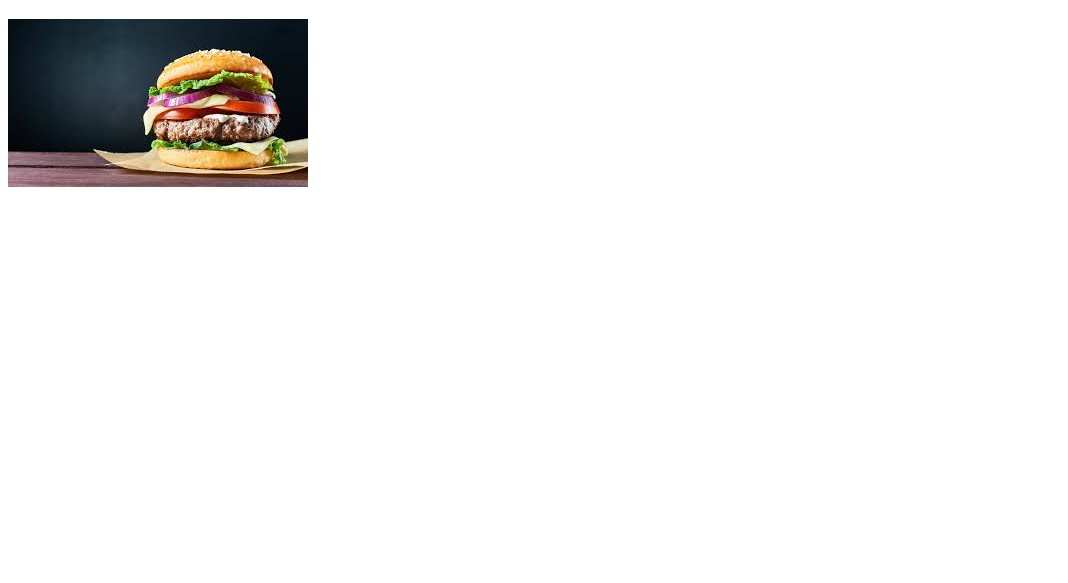
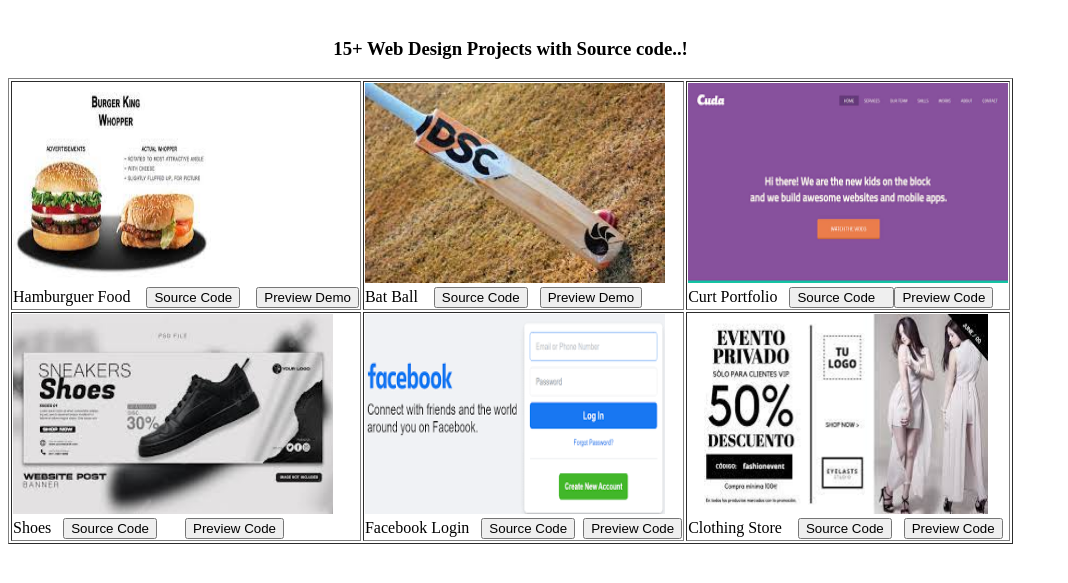
Before and after one commit to cristianTTERFEG/TALLER--3, a plain HTML site: page ejercicio3.html in a window 1280 px wide. Shown: the part 61-644 px from the top of the page, without its empty margins (0-1068 px from the left). Drawn offline with Linux system fonts and the light colour scheme.

Commit message:
dfsdfsdfs

```diff
--- a/ejercicio3.html
+++ b/ejercicio3.html
@@ -8,6 +8,21 @@
 <body>
     <h1>Ejemplo Layout con Tablas # 3</h1>
 
-    <p><img src="recursos/dfffff.png" alt="ffdfdfd"></p>
+    <table border="1">
+        <caption><h3>15+ Web Design Projects with Source code..!</h3></caption>
+        <tr>
+            <td><img src="recursos/comidarapida.jpeg" alt="foto" width="200px" height="200px"><br>Hamburguer Food &nbsp;&nbsp; <button>Source Code</button> &nbsp;&nbsp;
+                <button>Preview Demo</button></td>
+            <td><img src="recursos/bat.jpeg" alt="foto" width="300px" height="200px"><br>Bat Ball &nbsp;&nbsp; <button>Source Code</button> &nbsp;&nbsp;<button>Preview Demo</button></td>
+            <td><img src="recursos/portfolio.png" alt="foto" width="320px" height="200px"><br>Curt Portfolio &nbsp;&nbsp;<button>Source Code &nbsp;&nbsp;<button>Preview Code</button></button></td>
+
+        </tr>
+        <tr>
+            <td><img src="recursos/zapatos.jpeg" alt="foto" width="320px" height="200px"><br>Shoes &nbsp;&nbsp;<button>Source Code</button>&nbsp;&nbsp;&nbsp;&nbsp;&nbsp;&nbsp;&nbsp;<button>Preview Code</button></td>
+            <td><img src="recursos/face.png" alt="foto" width="300px" height="200px"><br>Facebook Login &nbsp;&nbsp;<button>Source Code</button>&nbsp;&nbsp;<button>Preview Code</button></td>
+            <td><img src="recursos/ropa.jpeg" alt="foto" width="300px" height="200px"><br>Clothing Store &nbsp;&nbsp; <button>Source Code</button> &nbsp;&nbsp;<button>Preview Code</button></td>
+        </tr>
+    </table>
+
 </body>
 </html>
```
Also changed, not shown: index.html (+3 -3 lines), recursos/bat.jpeg (added), recursos/comidarapida.jpeg (added), recursos/face.png (added), recursos/portfolio.png (added), recursos/ropa.jpeg (added), recursos/zapatos.jpeg (added).
